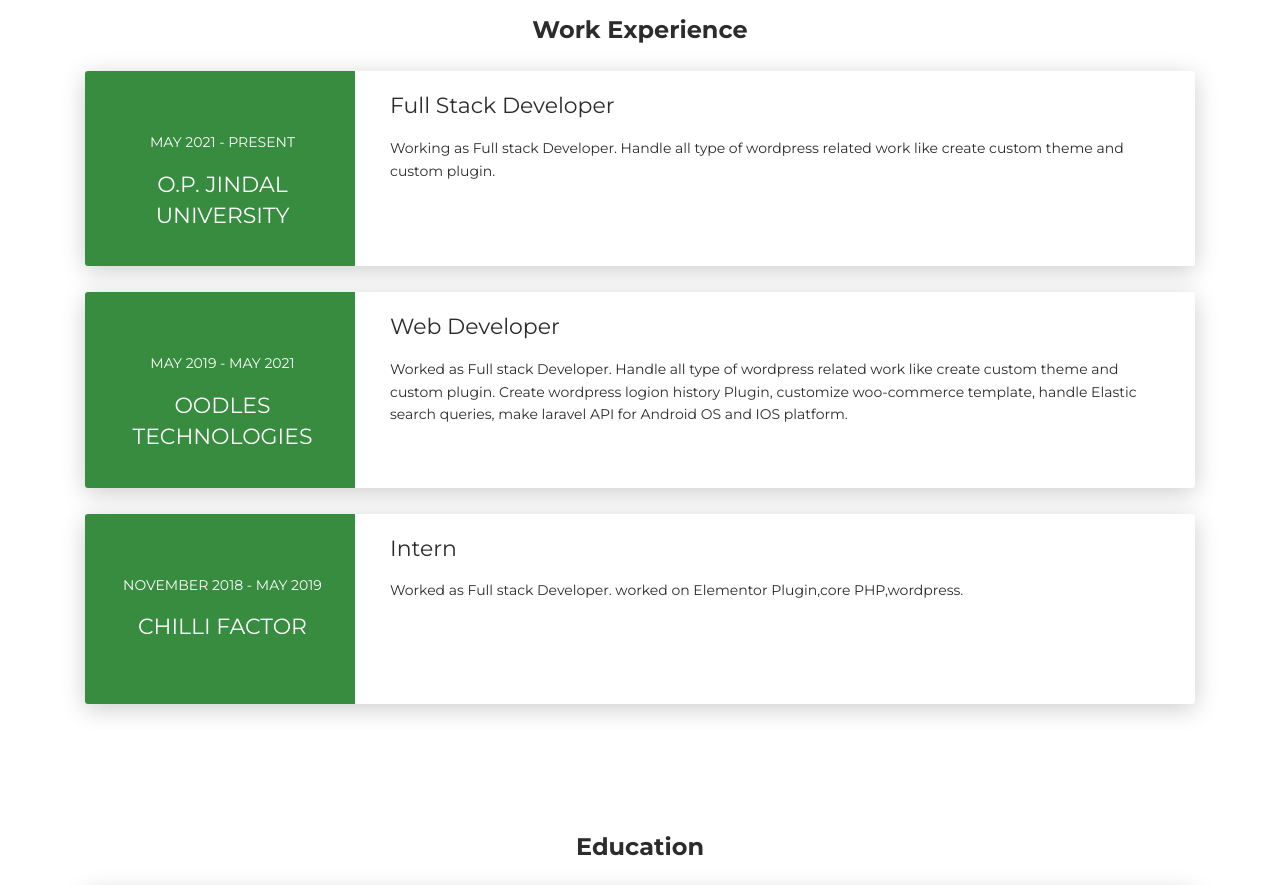
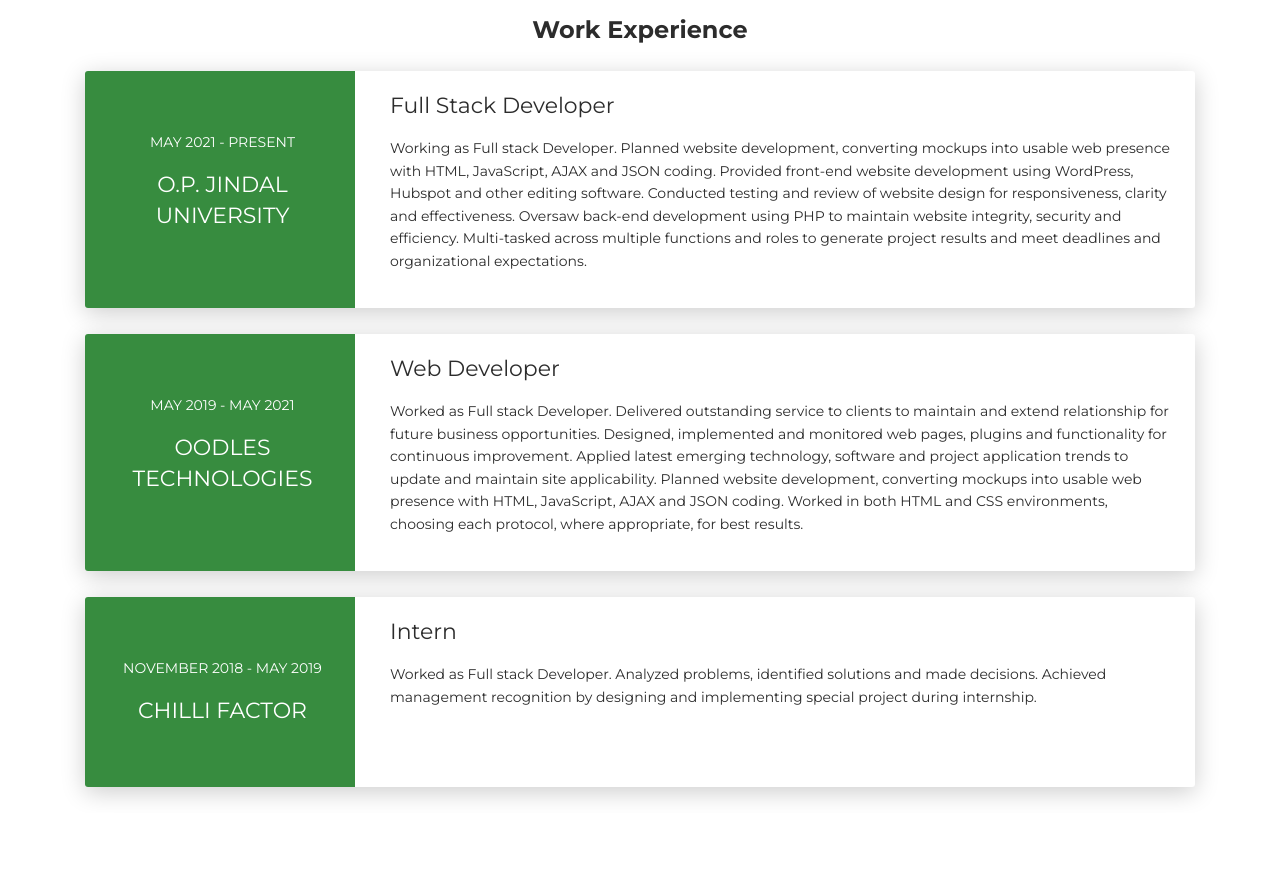
Before and after one commit to sandyprsnl/aboutMe, a plain HTML site: page index.html in a window 1280 px wide. Shown: the part 1460-2345 px from the top of the page. Drawn offline with Linux system fonts and the light colour scheme.

Commit message:
experience section
update experience section

```diff
--- a/index.html
+++ b/index.html
@@ -403,8 +403,11 @@
               <div class="col-md-9" data-aos="fade-left" data-aos-offset="50" data-aos-duration="500">
                 <div class="card-body">
                   <div class="h5">Full Stack Developer</div>
-                  <p>Working as Full stack Developer. Handle all type of wordpress related work like create custom theme
-                    and custom plugin.</p>
+                  <p>Working as Full stack Developer. Planned website development, converting mockups into usable web presence with HTML, JavaScript, AJAX and JSON coding.
+Provided front-end website development using WordPress, Hubspot and other editing software.
+Conducted testing and review of website design for responsiveness, clarity and effectiveness.
+Oversaw back-end development using PHP to maintain website integrity, security and efficiency.
+Multi-tasked across multiple functions and roles to generate project results and meet deadlines and organizational expectations.</p>
                 </div>
               </div>
             </div>
@@ -420,9 +423,11 @@
               <div class="col-md-9" data-aos="fade-left" data-aos-offset="50" data-aos-duration="500">
                 <div class="card-body">
                   <div class="h5">Web Developer</div>
-                  <p>Worked as Full stack Developer. Handle all type of wordpress related work like create custom theme
-                    and custom plugin. Create wordpress logion history Plugin, customize woo-commerce template, handle
-                    Elastic search queries, make laravel API for Android OS and IOS platform.</p>
+                  <p>Worked as Full stack Developer. Delivered outstanding service to clients to maintain and extend relationship for future business opportunities.
+Designed, implemented and monitored web pages, plugins and functionality for continuous improvement.
+Applied latest emerging technology, software and project application trends to update and maintain site applicability.
+Planned website development, converting mockups into usable web presence with HTML, JavaScript, AJAX and JSON coding.
+Worked in both HTML and CSS environments, choosing each protocol, where appropriate, for best results.</p>
                 </div>
               </div>
             </div>
@@ -438,7 +443,8 @@
               <div class="col-md-9" data-aos="fade-left" data-aos-offset="50" data-aos-duration="500">
                 <div class="card-body">
                   <div class="h5">Intern</div>
-                  <p>Worked as Full stack Developer. worked on Elementor Plugin,core PHP,wordpress.</p>
+                  <p>Worked as Full stack Developer. Analyzed problems, identified solutions and made decisions.
+Achieved management recognition by designing and implementing special project during internship.</p>
                 </div>
               </div>
             </div>
```
